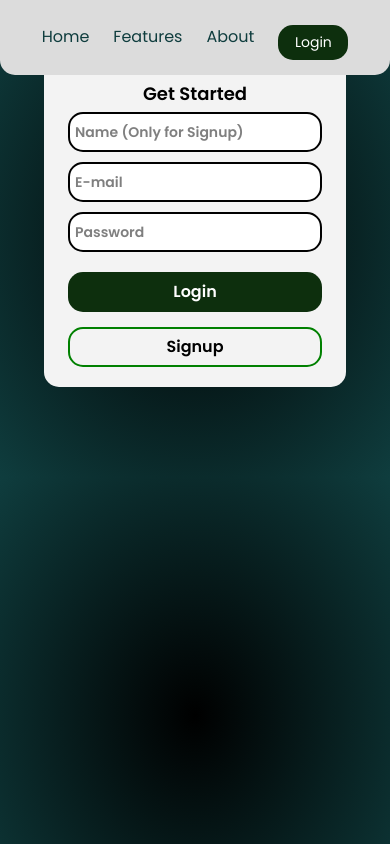
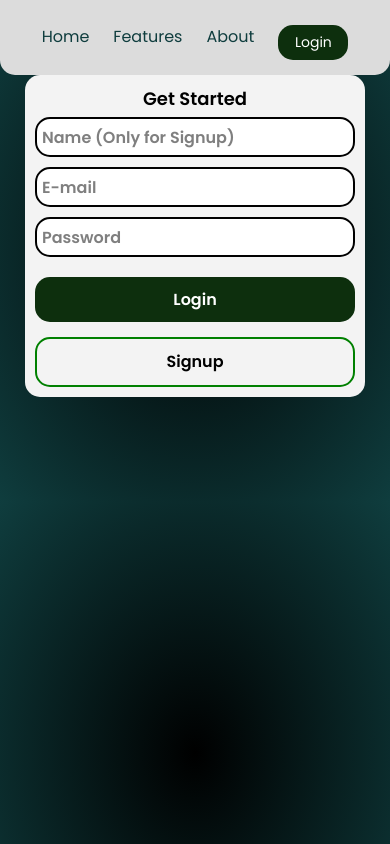
Before and after one commit to ayushsri-17/Taxy, a Next.js app: page /login in a window 390 px wide. Built offline with nearby package versions, Linux system fonts and the light colour scheme.

Commit message:
last changes

```diff
--- a/styles/component-holder.module.css
+++ b/styles/component-holder.module.css
@@ -119,6 +119,7 @@
   padding: 4px 8px;
   cursor: pointer;
 }
+
 .controls {
   display: flex;
   gap: 1rem;
@@ -231,7 +232,6 @@
   transform: translateY(50px);
   animation: fadeInUp 0.8s ease-out forwards;
   animation-delay: 0.6s;
-
 }
 
 .form {
@@ -256,8 +256,6 @@
   transform: scale(1.05);
   color: black;
 }
-
-
 
 .input {
   background-color: white;
@@ -303,7 +301,7 @@
   background-color: goldenrod;
 }
 
-.submitBtn{
+.submitBtn {
   background-color: black;
   border-radius: 15px;
   margin-top: 15px;
@@ -315,7 +313,7 @@
   cursor: pointer;
 }
 
-.addBtn{
+.addBtn {
   background-color: white;
   border-radius: 15px;
   margin-top: 15px;
@@ -330,7 +328,6 @@
 .addBtn:hover {
   background-color: gainsboro;
 }
-
 
 .navLoginBtn {
   border-radius: 15px;
@@ -365,7 +362,6 @@
 }
 
 /* Add these styles to your component-holder.module.css */
-
 .resultsContainer {
   margin-bottom: 3rem;
   margin-top: 2rem;
@@ -425,14 +421,12 @@
   margin: 0;
 }
 
-/* Container for form + suggestions side by side */
 .formAndSuggestionsContainer {
   display: flex;
   gap: 2rem;
   align-items: flex-start;
 }
 
-/* Suggestions container styling */
 .suggestionsContainer {
   margin-bottom: 5rem;
   width: 500px;
@@ -441,7 +435,7 @@
   background: #fdfeff;
   padding: 1.5rem;
   border-radius: 8px;
-  box-shadow: 0 2px 4px rgba(0,0,0,0.1);
+  box-shadow: 0 2px 4px rgba(0, 0, 0, 0.1);
   position: sticky;
   top: 1rem;
 }
@@ -451,13 +445,12 @@
 }
 
 .suggestionItem {
-
   padding: 0.75rem;
   margin: 0.5rem 0;
   background: white;
   border-left: 4px solid #4CAF50;
   border-radius: 4px;
-  box-shadow: 0 1px 3px rgba(0,0,0,0.1);
+  box-shadow: 0 1px 3px rgba(0, 0, 0, 0.1);
 }
 
 .generalTips {
@@ -468,7 +461,6 @@
 }
 
 .generalTips ul {
-
   padding-left: 1.5rem;
 }
 
@@ -477,7 +469,7 @@
   margin: 0.5rem 0;
 }
 
-/* Animation for smooth appearance */
+/* Animations */
 @keyframes fadeIn {
   from {
     opacity: 0;
@@ -491,7 +483,21 @@
 
 /* Responsive adjustments */
 @media (max-width: 768px) {
+  .formAndSuggestionsContainer {
+    flex-direction: column;
+    gap: 1rem;
+    align-items: center;
+  }
+
+  .suggestionsContainer {
+    width: 90%;
+    position: static;
+  }
+
   .resultsContainer {
+    width: 90%;
+    margin-left: auto;
+    margin-right: auto;
     padding: 1rem;
   }
 
@@ -500,25 +506,15 @@
     gap: 0.25rem;
   }
 
-  .resultItem span:last-child {
-    font-size: 1.2rem;
-  }
-}
-
-
-/* Mobile Responsive Styles */
-@media (max-width: 768px) {
   .componentTitle {
-    font-size: 48px;
+    font-size: 42px;
     margin-top: 40px;
   }
 
   .calcs {
     width: 90%;
-    max-width: 300px;
     height: auto;
     min-height: 200px;
-    margin: 10px auto;
   }
 
   .calcs img {
@@ -527,43 +523,32 @@
     max-height: 120px;
   }
 
-  .uploaderContainer {
-    margin-top: 50px;
+  .uploaderContainer,
+  .formContainer {
     padding: 15px;
     font-size: 18px;
-  }
-
-  .fileLabel {
-    padding: 6px 10px;
-    font-size: 16px;
-  }
-
-  .formContainer {
     margin-top: 50px;
-    font-size: 18px;
   }
 
   .form {
     width: 90%;
     max-width: 400px;
-    height: auto;
-    padding: 20px 10px;
-    margin: 10px auto;
   }
 
-  .input {
-    font-size: 14px;
-    height: 45px;
-  }
-
+  .input,
   .loginBtn,
-  .signupBtn {
-    height: 40px;
+  .signupBtn,
+  .submitBtn,
+  .addBtn {
+    width: 100%;
     font-size: 16px;
   }
 
-  .newsContainer {
-    padding: 0.5rem;
+  .navLoginBtn,
+  .navLogoutBtn {
+    width: 70px;
+    height: 35px;
+    font-size: 14px;
   }
 
   .newsBox {
@@ -576,13 +561,6 @@
 
   .newsDescription {
     font-size: 16px;
-  }
-
-  .navLoginBtn,
-  .navLogoutBtn {
-    width: 70px;
-    height: 35px;
-    font-size: 14px;
   }
 }
 
```
